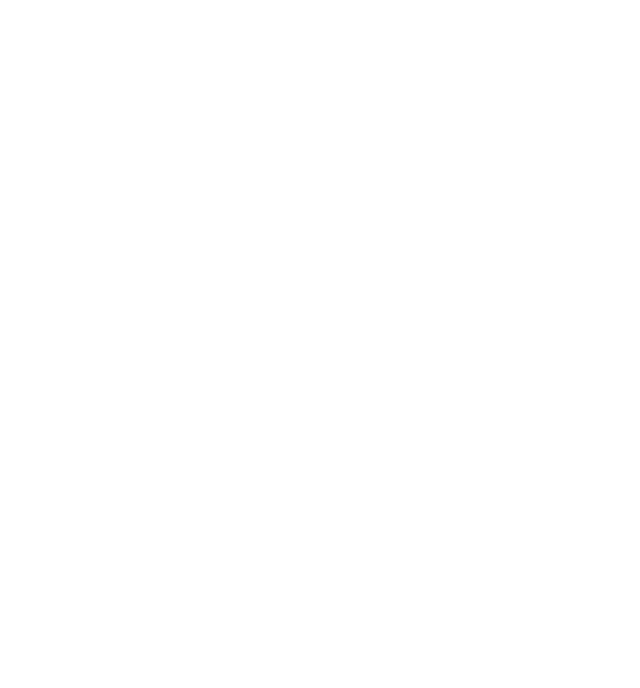
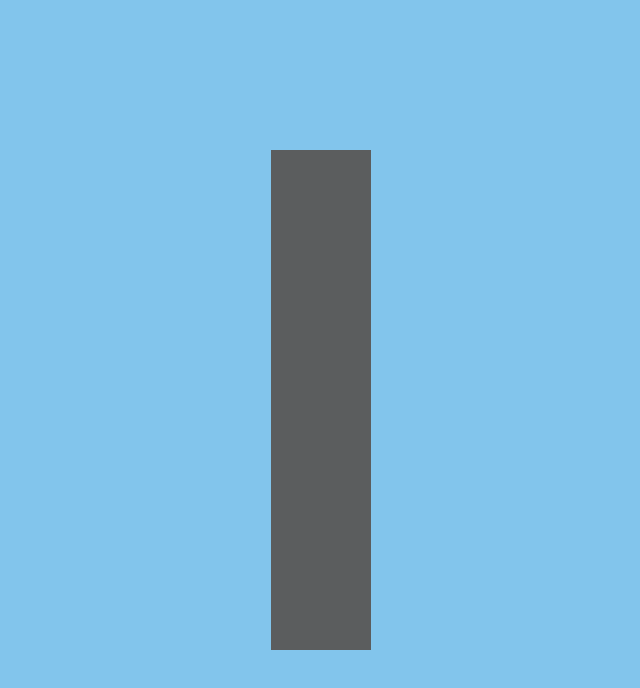
Before and after one commit to cswesh/css_turbine, a plain HTML site: page index.html in a window 1280 px wide. Shown: the whole page, without its empty margins (329-969 px from the left). Drawn offline with Linux system fonts and the light colour scheme.

Commit message:
constructing tower part 1

```diff
--- a/index.html
+++ b/index.html
@@ -8,6 +8,8 @@
     <link rel="stylesheet" href="style.css">
 </head>
 <body>
-
+    <div class="container">
+        <div class="tower"></div>
+    </div>
 </body>
 </html>
--- a/style.css
+++ b/style.css
@@ -3,3 +3,18 @@
     padding: 0;
     box-sizing: border-box;
 }
+.container{
+    position: relative;
+    display: flex;
+    justify-content: center;
+    align-items: center;
+    min-height: 100vh;
+    background: #82c5ec;
+}
+.tower{
+    position: relative;
+    height: 500px;
+    width: 100px;
+    transform:translateX(10px);
+    background: #5b5d5e;
+}
```
